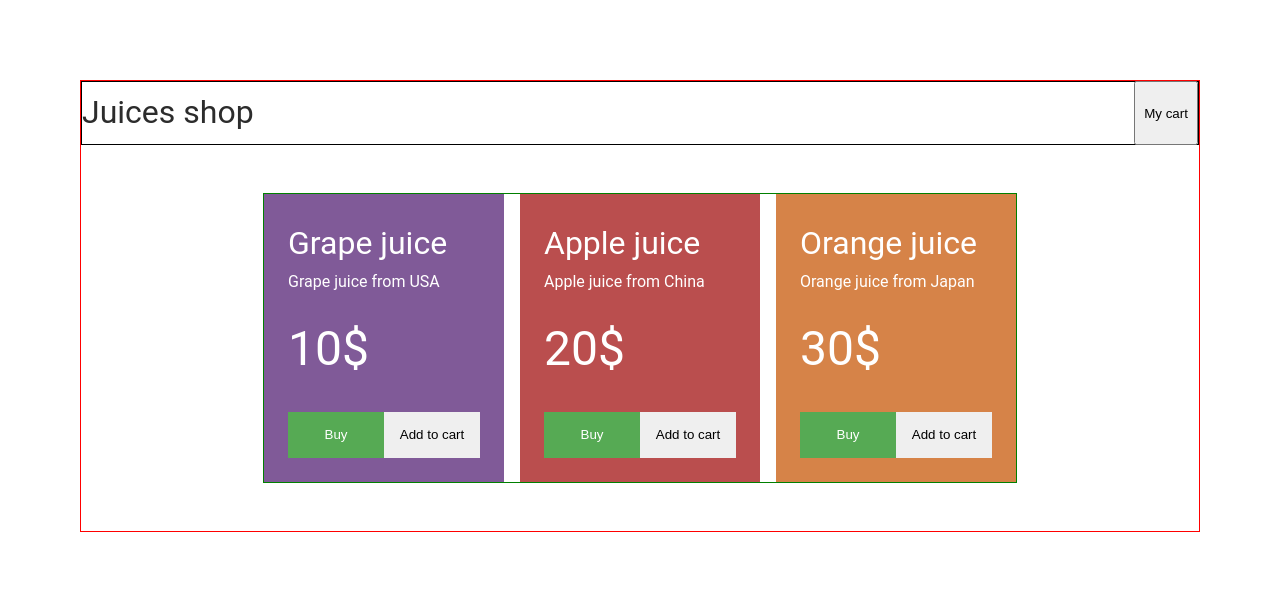
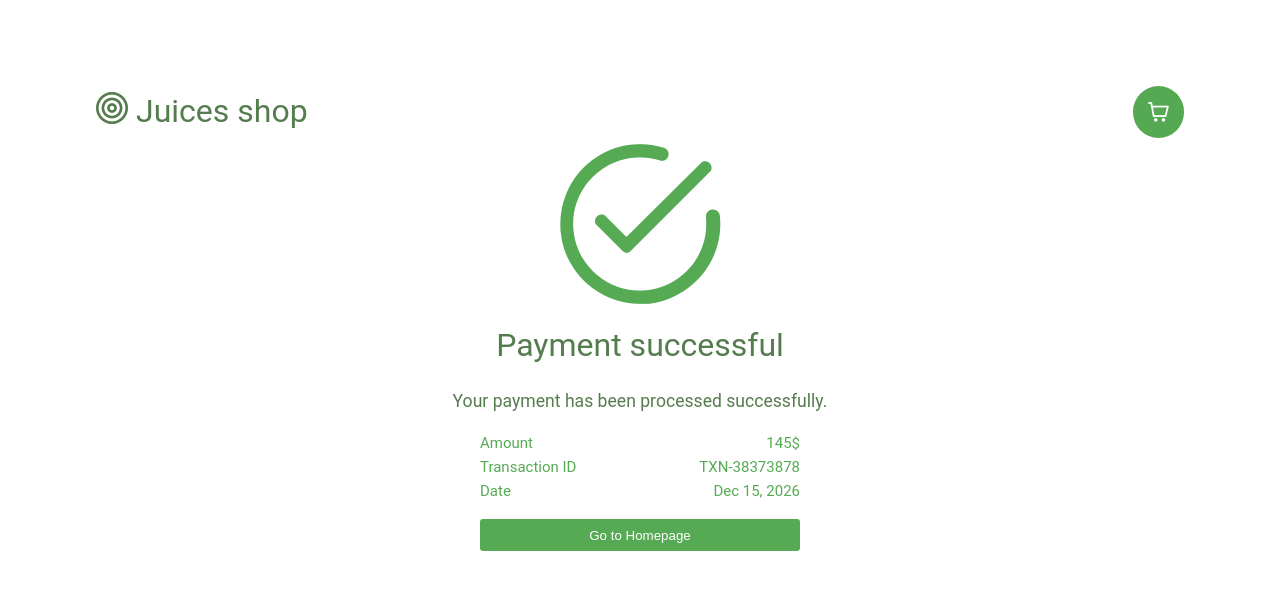
Before and after one commit to pikoio/checkout-form, a Vue app: page / in a window 1280 px wide. Shown: the top 590 px of the page. Built offline with nearby package versions, Linux system fonts and the light colour scheme.

Commit message:
add success payment section, design payment section

```diff
--- a/package.json
+++ b/package.json
@@ -9,10 +9,12 @@
     "preview": "vite preview"
   },
   "dependencies": {
+    "primeicons": "^7.0.0",
     "vue": "^3.5.29"
   },
   "devDependencies": {
     "@vitejs/plugin-vue": "^6.0.4",
+    "sass-embedded": "^1.98.0",
     "vite": "^7.3.1",
     "vite-plugin-vue-devtools": "^8.0.6"
   },
--- a/src/App.vue
+++ b/src/App.vue
@@ -1,7 +1,32 @@
 <script setup>
   import ProductsWrapper from "@/components/ProductsWrapper.vue";
   import {provide, ref} from "vue";
-
+  import CartSection from "@/components/CartSection.vue";
+  const state = ref({
+    products: [
+      {
+        id: 1,
+        name: "Grape juice",
+        description: "Grape juice from USA",
+        price: 10,
+        cardColor: "#805a98"
+      },
+      {
+        id: 2,
+        name: "Apple juice",
+        description: "Apple juice from China",
+        price: 20,
+        cardColor: "#ba4e4e"
+      },
+      {
+        id: 3,
+        name: "Orange juice",
+        description: "Orange juice from Japan",
+        price: 30,
+        cardColor: "#d68348"
+      }
+    ]
+  })
   const products = ref([
     {
       id: 1,
@@ -25,41 +50,64 @@
       cardColor: "#d68348"
     }
   ])
+  const isCartOpen = ref(true)
   provide("products", products)
+  provide("state", state)
+
+  const toggleCart = () => {
+    isCartOpen.value = !isCartOpen.value
+  }
 
 </script>
 
 <template>
   <div class="container">
     <div class="nav-bar">
-      <p class="logo">Juices shop</p>
-      <button class="my-cart-btn">My cart</button>
+      <p class="logo"><i class="pi pi-bullseye"></i>Juices shop</p>
+      <button @click="toggleCart" class="my-cart-btn"><i class="pi pi-shopping-cart"></i></button>
     </div>
-    <ProductsWrapper/>
+    <ProductsWrapper v-if="!isCartOpen"/>
+    <CartSection v-else @go-to-homepage="isCartOpen = !isCartOpen"/>
+
   </div>
 </template>
 
 <style scoped>
   .container {
-    border: 1px solid red;
     display: flex;
     flex-direction: column;
     align-items: center;
-
   }
   .container .nav-bar {
-    border: 1px solid black;
     height: 4rem;
     width: 100%;
     display: flex;
     align-items: center;
     justify-content: space-between;
+    padding: 1rem;
+    background-color: #ffffff;
   }
   .container .nav-bar .logo{
     font-size: 2rem;
+    color: #557c4e;
+  }
+  .container .nav-bar .logo i{
+    margin-right: 0.5rem;
   }
   .container .nav-bar .my-cart-btn{
-    height: 4rem;
-    width: 4rem;
+    height: 3.2rem;
+    width: 3.2rem;
+    border: none;
+    background-color: #55a953;
+    border-radius: 50%;
+    font-size: 1.3rem;
+    display: flex;
+    align-items: center;
+    justify-content: center;
+    color: white;
+    cursor: pointer;
+  }
+  .container .nav-bar .my-cart-btn:hover{
+    background-color: #3e9a3d;
   }
 </style>
--- a/src/assets/main.css
+++ b/src/assets/main.scss
@@ -1,4 +1,5 @@
 @import './base.css';
+@import 'primeicons/primeicons.css';
 
 #app {
   max-width: 1280px;
--- /dev/null
+++ b/src/components/CartSection.vue
@@ -0,0 +1,30 @@
+<script setup>
+
+import ProductsList from "@/components/ProductsList.vue";
+import PaymentSection from "@/components/PaymentSection.vue";
+import {ref} from "vue";
+import SuccessPaymentSection from "@/components/SuccessPaymentSection.vue";
+
+defineEmits("go-to-homepage")
+
+const isFormValid = ref(true)
+
+</script>
+
+<template>
+  <div class="cart-section">
+    <template v-if="!isFormValid">
+      <PaymentSection @payment-success="isFormValid = !isFormValid"/>
+      <ProductsList/>
+    </template>
+    <SuccessPaymentSection v-else @go-to-homepage="$emit('go-to-homepage')"/>
+  </div>
+</template>
+
+<style scoped>
+  .cart-section {
+    width: 100%;
+    display: flex;
+    justify-content: space-between;
+  }
+</style>
--- /dev/null
+++ b/src/components/PaymentSection.vue
@@ -0,0 +1,128 @@
+<script setup>
+defineEmits(['payment-success'])
+</script>
+
+<template>
+  <div class="payment-section">
+    <p class="header">Payment</p>
+    <form class="payment-form">
+      <div class="form-card">
+        <div class="row-1">
+          <p class="bank-title">Credit card</p>
+          <i class="pi pi-exclamation-circle error-indicator" ></i>
+          <i class="pi pi-check-circle aproved-indicator"></i>
+          <i class="pi pi-bullseye"></i>
+        </div>
+        <div class="row-2">
+          <label class="form-label">Card number</label>
+          <input class="form-input" type="number">
+        </div>
+        <div class="row-3">
+          <label class="form-label">Expiration date</label>
+          <input class="form-input" type="number">
+            <div class="divide">
+              <p>/</p>
+            </div>
+          <input class="form-input" type="number">
+        </div>
+        <div class="row-4">
+          <label class="form-label">Name on card</label>
+          <input class="form-input" type="text">
+        </div>
+      </div>
+      <button @click="$emit('payment-success')" class="confirm-payment-btn">Confirm payment</button>
+    </form>
+  </div>
+</template>
+
+<style scoped>
+  .payment-section {
+    width: 65%;
+    padding: 1rem;
+    display: flex;
+    flex-direction: column;
+    gap: 1rem;
+  }
+  .payment-section .header{
+    font-size: 1.4rem;
+  }
+  .payment-section .payment-form{
+    display: flex;
+    flex-direction: column;
+    border-radius: 1rem;
+    background-color: #e6f2e6;
+    padding: 2rem;
+  }
+  .payment-section .payment-form .form-card .form-label{
+    font-size: 0.8rem;
+    color: #53a751;
+    margin-bottom: 0.2rem;
+  }
+  .payment-section .payment-form .form-card .form-input{
+    height: 2.5rem;
+    border: none;
+    border-radius: 0.2rem;
+  }
+  .payment-section .payment-form .form-card .row-1{
+    display: flex;
+    align-items: center;
+    justify-content: space-between;
+    color: #56aa54;
+    margin-bottom: 1.5rem;
+  }
+  .payment-section .payment-form .form-card .row-1 .error-indicator{
+    color: #ff7a6a;
+  }
+  .payment-section .payment-form .form-card .row-1 .bank-title{
+    font-size: 1.4rem;
+  }
+  .payment-section .payment-form .form-card .row-1 i{
+    font-size: 1.5rem;
+  }
+  .payment-section .payment-form .form-card .row-2{
+    display: flex;
+    flex-direction: column;
+    margin-bottom: 1rem;
+  }
+  .payment-section .payment-form .form-card .row-3{
+    width: 80%;
+    display: flex;
+    align-items: center;
+    justify-content: end;
+    height: 2.5rem;
+  }
+  .payment-section .payment-form .form-card .row-3 .form-label{
+    margin-right: 0.5rem;
+  }
+  .payment-section .payment-form .form-card .row-3 .divide{
+    font-size: 1.3rem;
+    color: #56aa54;
+    background-color: white;
+    height: 100%;
+    display: flex;
+    align-items: center;
+  }
+  .payment-section .payment-form .form-card .row-3 .form-input{
+    width: 4rem;
+
+  }
+  .payment-section .payment-form .form-card .row-4{
+    margin-top: 1rem;
+    display: flex;
+    flex-direction: column;
+  }
+  .payment-section .payment-form .confirm-payment-btn{
+    border: none;
+    background-color: #56aa54;
+    margin-top: 2rem;
+    height: 2.5rem;
+    color: white;
+    border-radius: 0.2rem;
+    font-size: 1rem;
+    cursor: pointer;
+  }
+  .payment-section .payment-form .confirm-payment-btn:hover{
+    background-color: #3e9a3d;
+  }
+
+</style>
--- a/src/components/ProductCard.vue
+++ b/src/components/ProductCard.vue
@@ -47,9 +47,16 @@ defineProps(["product"]);
   .product-card .btn-menu button{
     width: 50%;
     border: none;
+    cursor: pointer;
   }
   .product-card .btn-menu .buy-btn{
     background-color: #56aa54;
-    color: #ffffff
+    color: #ffffff;
+  }
+  .product-card .btn-menu .buy-btn:hover{
+    background-color: #3e9a3d;
+  }
+  .product-card .btn-menu .add-cart-btn:hover{
+    background-color: #efefef;
   }
 </style>
--- /dev/null
+++ b/src/components/ProductItem.vue
@@ -0,0 +1,44 @@
+<script setup>
+defineProps(["product"]);
+</script>
+
+<template>
+  <div class="product-item">
+    <div class="row-1">
+      <p class="name">{{ product.name }}</p>
+      <button class="remove-btn"><i class="pi pi-trash"></i></button>
+    </div>
+    <p class="price">{{ product.price }}$</p>
+  </div>
+</template>
+
+<style scoped>
+  .product-item{
+    height: 5rem;
+    padding: 1rem;
+    background-color: #e8f4e8;
+    color: #3d6138;
+    display: flex;
+    flex-direction: column;
+  }
+  .product-item .row-1{
+    font-size: 1rem;
+    display: flex;
+    justify-content: space-between;
+    align-items: center;
+  }
+  .product-item .row-1 .remove-btn{
+    height: 1.5rem;
+    width: 1.5rem;
+    display: flex;
+    align-items: center;
+    justify-content: center;
+    border: none;
+    background-color: #54a852;
+    color: #fff;
+    cursor: pointer;
+  }
+  .product-item .row-1 .remove-btn:hover{
+    background-color: #3e9a3d;
+  }
+</style>
--- /dev/null
+++ b/src/components/ProductsList.vue
@@ -0,0 +1,27 @@
+<script setup>
+  import {inject} from "vue";
+  import ProductItem from "@/components/ProductItem.vue";
+
+  const state = inject("state");
+</script>
+
+<template>
+  <div class="products-list">
+    <p class="header">My cart</p>
+    <ProductItem v-for="product in state.products" :key="product.id" :product="product"/>
+  </div>
+</template>
+
+<style scoped>
+  .products-list {
+    width: 35%;
+    display: flex;
+    flex-direction: column;
+    gap: 1rem;
+    overflow: auto;
+    padding: 1rem;
+  }
+  .products-list .header{
+    font-size: 1.4rem;
+  }
+</style>
--- a/src/components/ProductsWrapper.vue
+++ b/src/components/ProductsWrapper.vue
@@ -13,7 +13,6 @@
 
 <style scoped>
   .products-wrapper {
-    border: 1px solid green;
     display: flex;
     gap: 1rem;
     margin-top: 3rem;
--- /dev/null
+++ b/src/components/SuccessPaymentSection.vue
@@ -0,0 +1,69 @@
+<script setup>
+  defineEmits(['go-to-homepage'])
+</script>
+
+<template>
+  <div class="success-payment-section">
+    <i class="pi pi-check-circle success-icon"></i>
+    <p class="success-header">Payment successful</p>
+    <p class="success-description">Your payment has been processed successfully.</p>
+    <div class="payment-info">
+      <div class="row">
+        <p>Amount</p>
+        <p>145$</p>
+      </div>
+      <div class="row">
+        <p>Transaction ID</p>
+        <p>TXN-38373878</p>
+      </div>
+      <div class="row">
+        <p>Date</p>
+        <p>Dec 15, 2026</p>
+      </div>
+    </div>
+    <button @click="$emit('go-to-homepage')" class="home-page-btn">Go to Homepage</button>
+  </div>
+</template>
+
+<style scoped>
+  .success-payment-section {
+    width: 100%;
+    display: flex;
+    flex-direction: column;
+    align-items: center;
+    gap: 1rem
+  }
+  .success-payment-section .success-icon{
+    font-size: 10rem;
+    color: #56aa54;
+  }
+  .success-payment-section .success-header{
+    color: #557c4e;
+    font-size: 2rem;
+  }
+  .success-payment-section .success-description{
+    font-size: 1.1rem;
+    color: #557c4e;
+  }
+  .success-payment-section .payment-info{
+    display: flex;
+    flex-direction: column;
+    align-items: center;
+    color: #56aa54;
+  }
+  .success-payment-section .payment-info .row{
+    display: flex;
+    width: 20rem;
+    justify-content: space-between;
+  }
+  .success-payment-section .home-page-btn{
+    border: none;
+    width: 20rem;
+    height: 2rem;
+    background-color: #56aa54;
+    color: #ffffff;
+    border-radius: 0.2rem;
+  }
+
+
+</style>
--- a/src/main.js
+++ b/src/main.js
@@ -1,4 +1,4 @@
-import './assets/main.css'
+import './assets/main.scss'
 
 import { createApp } from 'vue'
 import App from './App.vue'
```
Also changed, not shown: src/assets/images/credit-card.svg (added), 1 other file (tests, documents, lock files or other folders).
